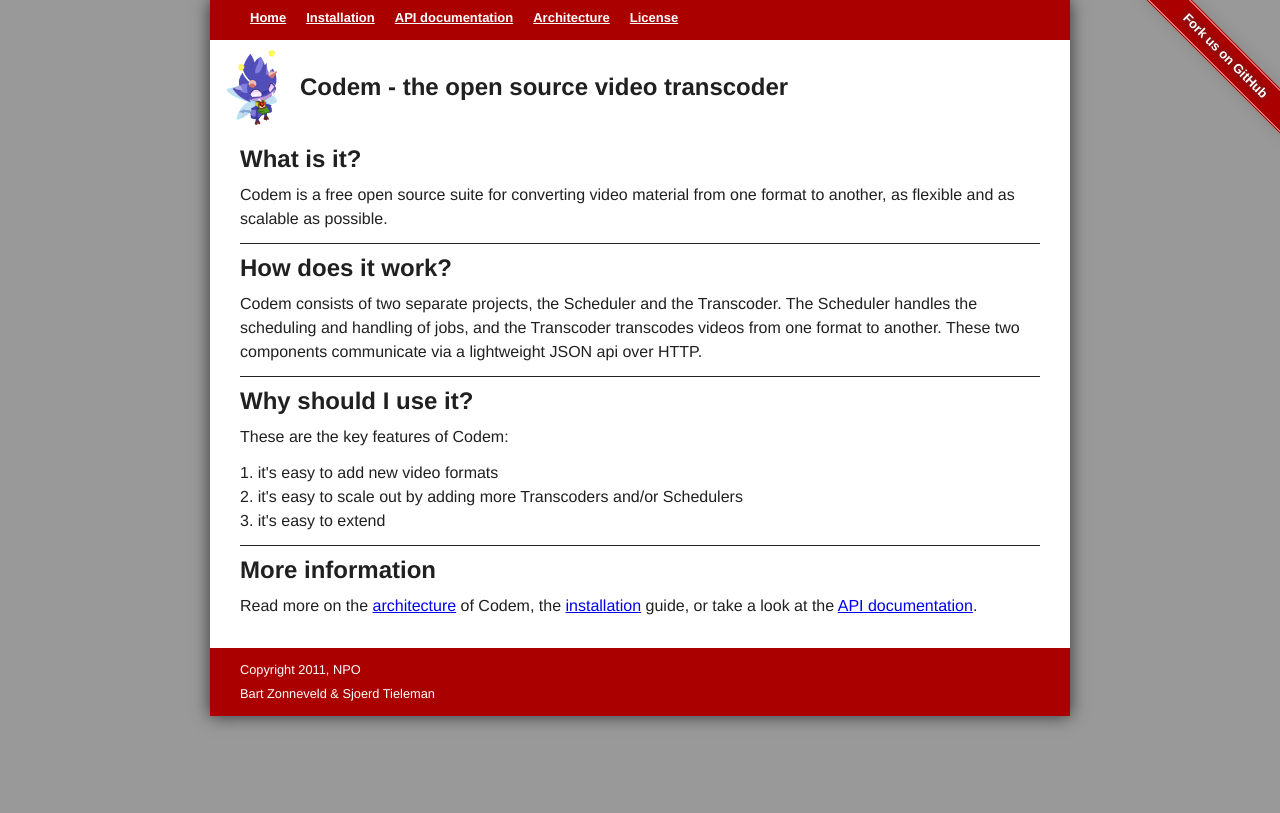
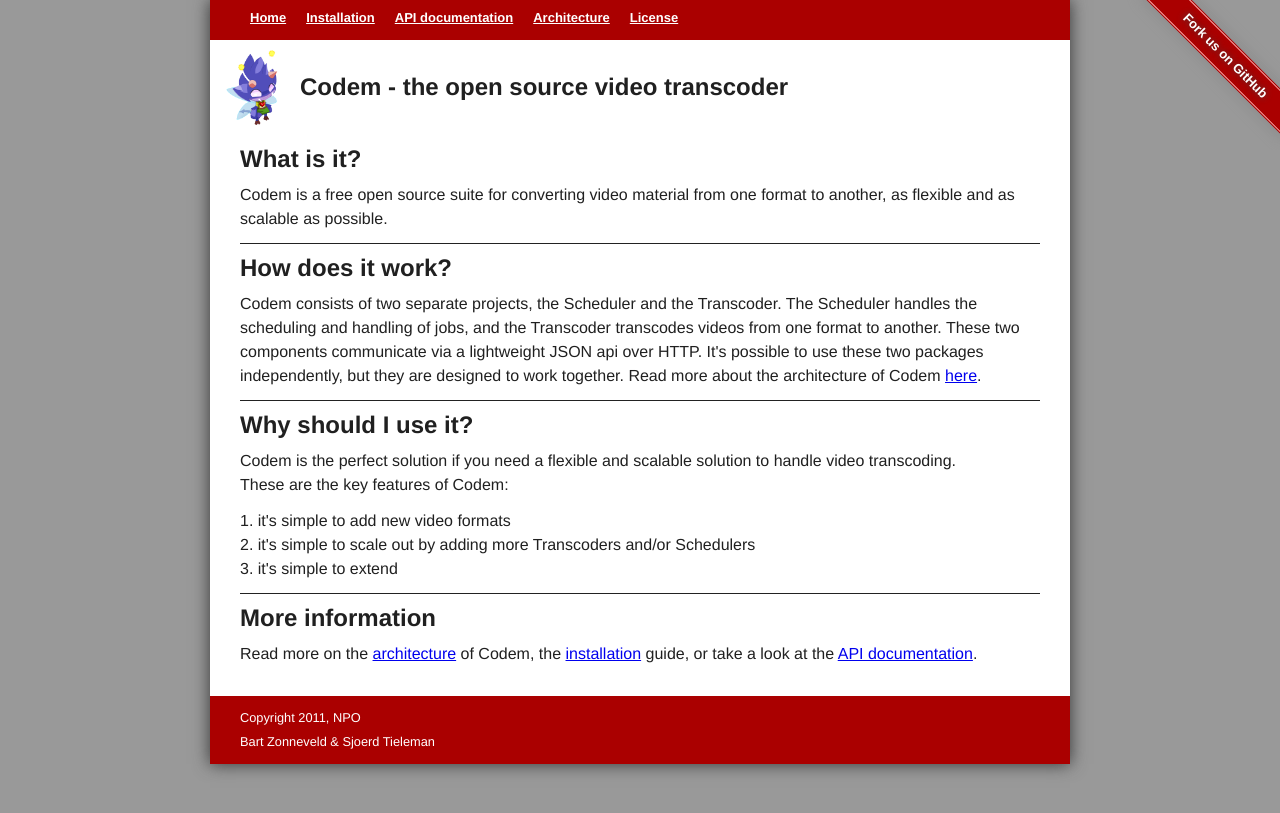
Before and after one commit to madebyhiro/codem, a Jekyll site: the page built from index.html, in a window 1280 px wide. Shown: the top 813 px of the page. Built offline with Jekyll 4.4.1, drawn with Linux system fonts in a browser that asks for light colours.

Commit message:
Doc fixes

```diff
--- a/architecture/index.html
+++ b/architecture/index.html
@@ -20,7 +20,7 @@ layout: default
 	via email or the web.
 </p>
 
-Read more about the <a href="states.html">job states</a> and <a href="notifications.html">notifications</a>.
+Read more about <a href="states.html">job states</a> and <a href="notifications.html">notifications</a>.
 
 <p>
 	The Scheduler needs to know where to find the Transcoder instances. This can be done by adding Hosts to the Scheduler via the API or the web front end.
--- a/architecture/states.html
+++ b/architecture/states.html
@@ -10,8 +10,7 @@ layout: default
 
 <p>
 	A job in the Scheduler can be in one of a number of states. Whenever a state changes occurs, it will be saved to the database with a timestamp,
-	and can be viewed in the web front end or retrieved from the Scheduler API. State changes can also be used as a hook to send out notifications via
-	email or the web.
+	and can be viewed in the web front end or retrieved from the Scheduler API. The API documentation for state changes can be found <a href="http://rubydoc.info/github/NPO/codem-schedule/master/Api/NotificationsController" rel="external">here</a>. State changes can also be used as a hook to send out <a href="notifications.html">notifications</a> via email or the web.
 </p>
 
 The states of a job:
--- a/index.html
+++ b/index.html
@@ -11,18 +11,21 @@ layout: default
 
 <h2>How does it work?</h2>
 <p>
-  Codem consists of two separate projects, the Scheduler and the Transcoder. The Scheduler handles the scheduling and handling of jobs, and the Transcoder transcodes videos from one format to another. These two components communicate via a lightweight JSON api over HTTP.
+  Codem consists of two separate projects, the Scheduler and the Transcoder. The Scheduler handles the scheduling and handling of jobs, and the Transcoder
+ 	transcodes videos from one format to another. These two components communicate via a lightweight JSON api over HTTP. It's possible to use these two
+	packages independently, but they are designed to work together. Read more about the architecture of Codem <a href="architecture/">here</a>.
 </p>
 
 <hr/>
 
 <h2>Why should I use it?</h2>
 <p>
+	Codem is the perfect solution if you need a flexible and scalable solution to handle video transcoding.<br/>
 	These are the key features of Codem:
 	<ol class="in">
-		<li>it's easy to add new video formats</li>
-		<li>it's easy to scale out by adding more Transcoders and/or Schedulers</li>
-		<li>it's easy to extend</li>
+		<li>it's simple to add new video formats</li>
+		<li>it's simple to scale out by adding more Transcoders and/or Schedulers</li>
+		<li>it's simple to extend</li>
 	</ol>
 </p>
 
```
Also changed, not shown: other parts of architecture/states.html (+1 -1 lines), installation/index.html (+4 -4 lines).
